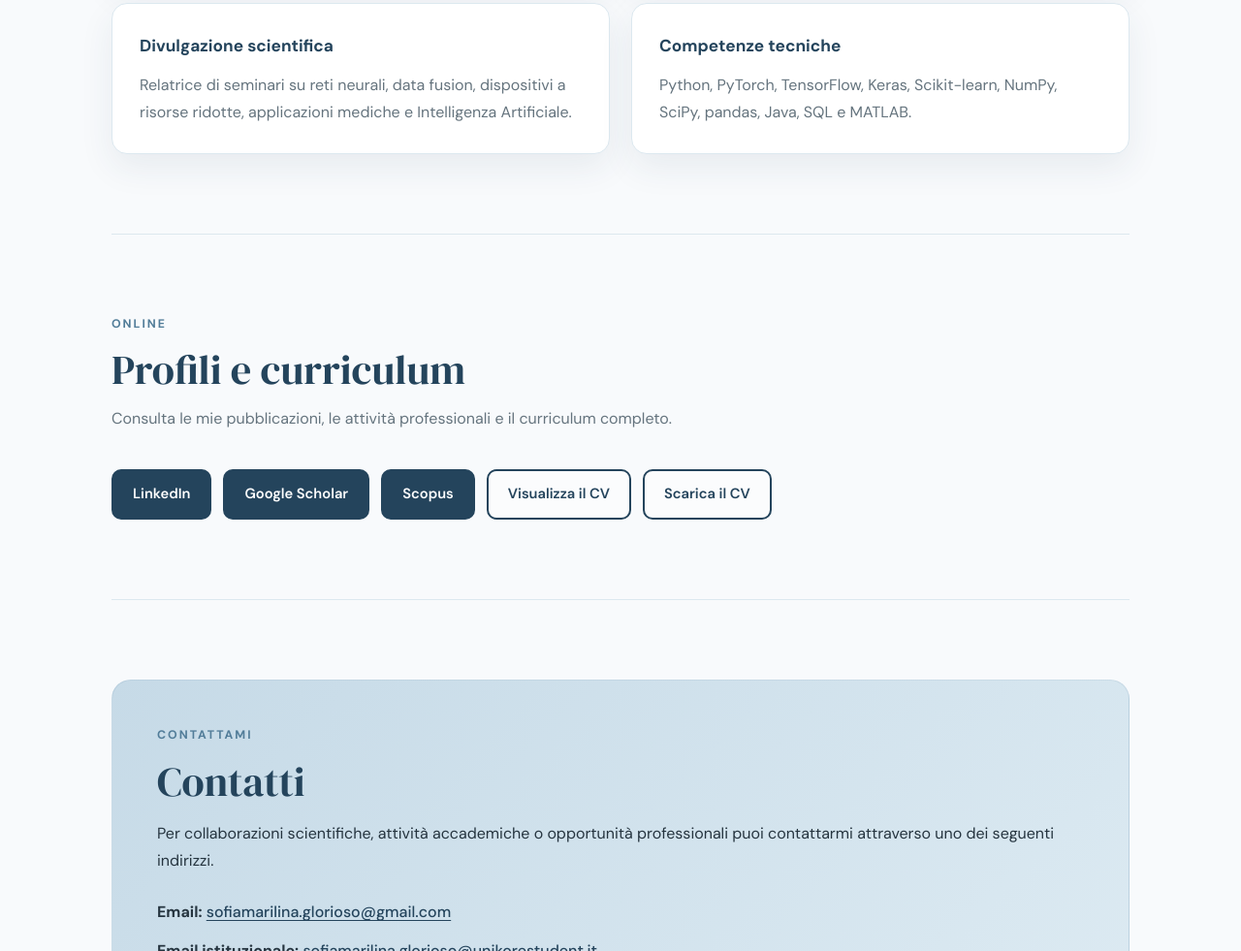
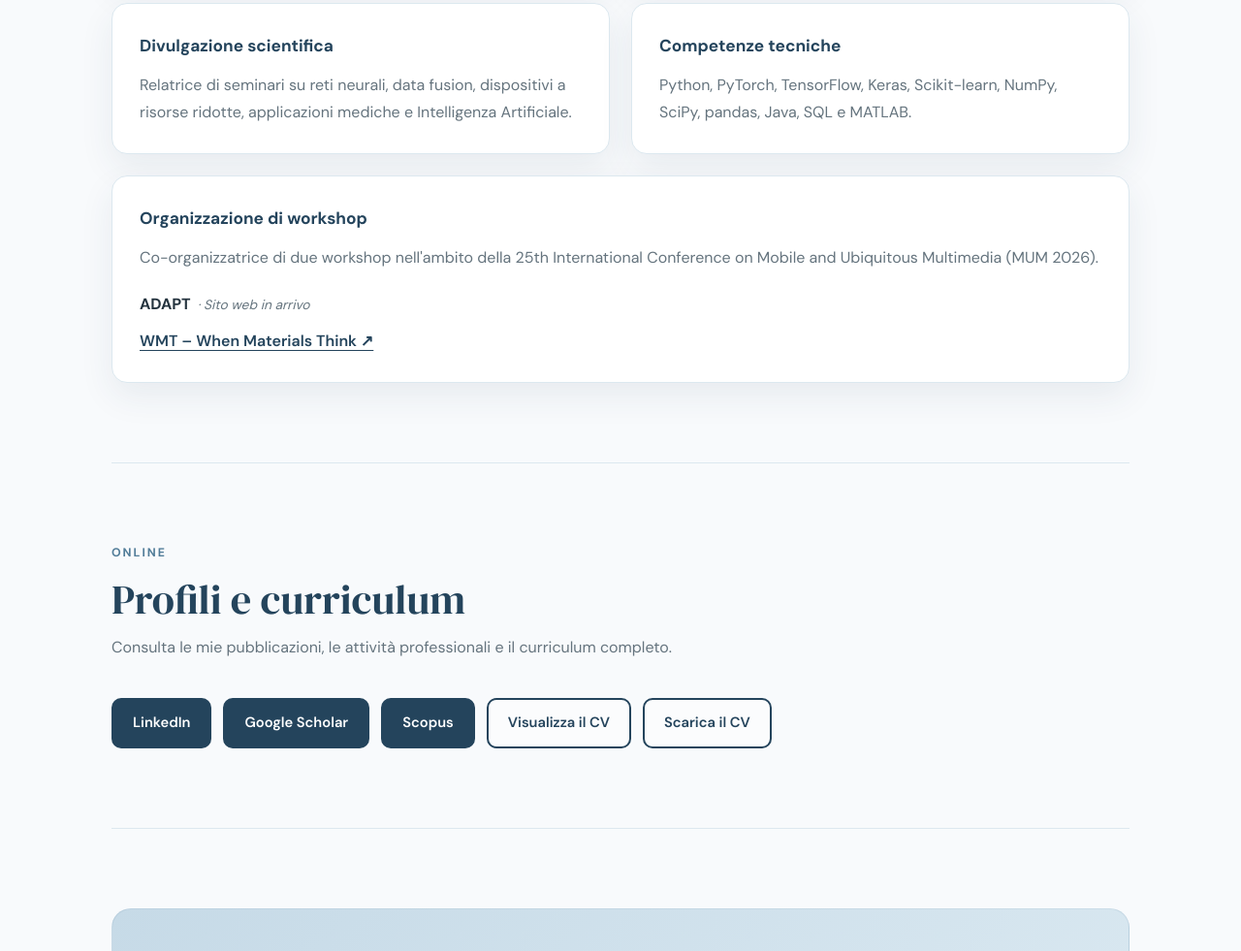
Before and after one commit to S0MGlr/SofiaMarilinaGlorioso, a plain HTML site: page index.html in a window 1280 px wide. Shown: the part 6154-7135 px from the top of the page at 97% size. Drawn offline with Linux system fonts and the light colour scheme.

Commit message:
Add workshop section and styling to index.html

```diff
--- a/index.html
+++ b/index.html
@@ -430,6 +430,44 @@
         margin: 0;
 
         color: var(--muted);
+      }
+
+      .scheda-workshop {
+        grid-column: 1 / -1;
+      }
+
+      .workshop-list {
+        display: grid;
+        gap: 10px;
+
+        margin: 20px 0 0;
+        padding: 0;
+
+        list-style: none;
+      }
+
+      .workshop-list li {
+        display: flex;
+        flex-wrap: wrap;
+        align-items: baseline;
+        gap: 7px;
+      }
+
+      .workshop-list a {
+        color: var(--primary-dark);
+        font-weight: 600;
+        text-decoration-thickness: 1px;
+        text-underline-offset: 4px;
+      }
+
+      .workshop-list a:hover {
+        color: var(--accent);
+      }
+
+      .workshop-pending {
+        color: var(--muted);
+        font-size: 0.86rem;
+        font-style: italic;
       }
 
       /* Research cards */
@@ -1691,6 +1729,43 @@
               Python, PyTorch, TensorFlow, Keras, Scikit-learn,
               NumPy, SciPy, pandas, Java, SQL e MATLAB.
             </p>
+
+          </article>
+
+
+          <article class="scheda scheda-workshop">
+
+            <h3>
+              Organizzazione di workshop
+            </h3>
+
+            <p>
+              Co-organizzatrice di due workshop nell'ambito della
+              25th International Conference on Mobile and Ubiquitous
+              Multimedia (MUM 2026).
+            </p>
+
+            <ul class="workshop-list">
+
+              <li>
+                <!-- Quando sarà disponibile, sostituire questo span
+                     con: <a href="URL" target="_blank"
+                     rel="noopener noreferrer">ADAPT ↗</a> -->
+                <strong>ADAPT</strong>
+                <span class="workshop-pending">· Sito web in arrivo</span>
+              </li>
+
+              <li>
+                <a
+                  href="https://wmt2026workshop.github.io/"
+                  target="_blank"
+                  rel="noopener noreferrer"
+                >
+                  WMT – When Materials Think ↗
+                </a>
+              </li>
+
+            </ul>
 
           </article>
 
@@ -1911,6 +1986,9 @@
           ["Divulgazione scientifica", "Science communication"],
           ["Relatrice di seminari su reti neurali, data fusion, dispositivi a risorse ridotte, applicazioni mediche e Intelligenza Artificiale.", "Speaker at seminars on neural networks, data fusion, resource-constrained devices, medical applications and Artificial Intelligence."],
           ["Competenze tecniche", "Technical skills"],
+          ["Organizzazione di workshop", "Workshop organisation"],
+          ["Co-organizzatrice di due workshop nell'ambito della 25th International Conference on Mobile and Ubiquitous Multimedia (MUM 2026).", "Co-organiser of two workshops held as part of the 25th International Conference on Mobile and Ubiquitous Multimedia (MUM 2026)."],
+          ["· Sito web in arrivo", "· Website coming soon"],
           ["Profili e curriculum", "Profiles and CV"],
           ["Online", "Online"],
           ["Consulta le mie pubblicazioni, le attività professionali e il curriculum completo.", "Explore my publications, professional activities and full CV."],
```
